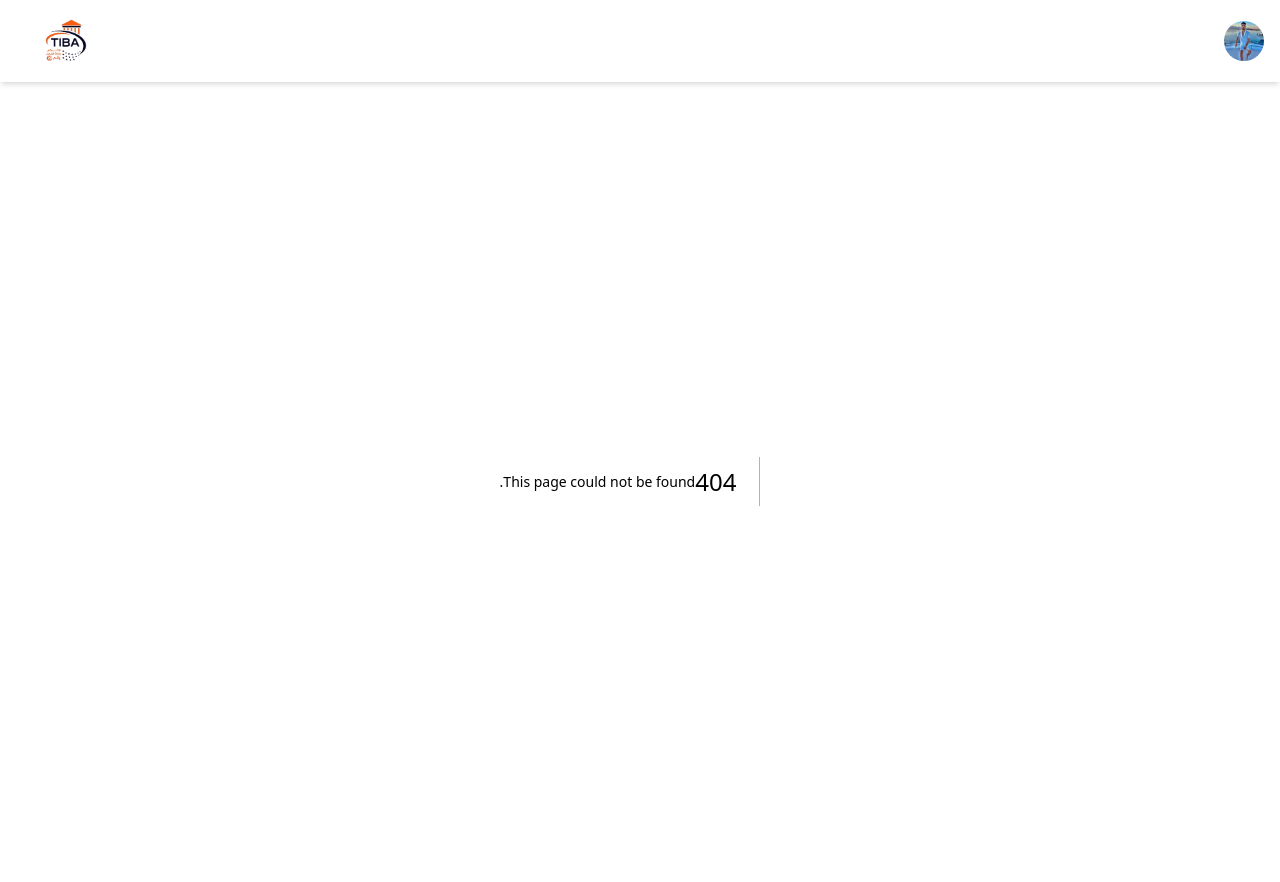
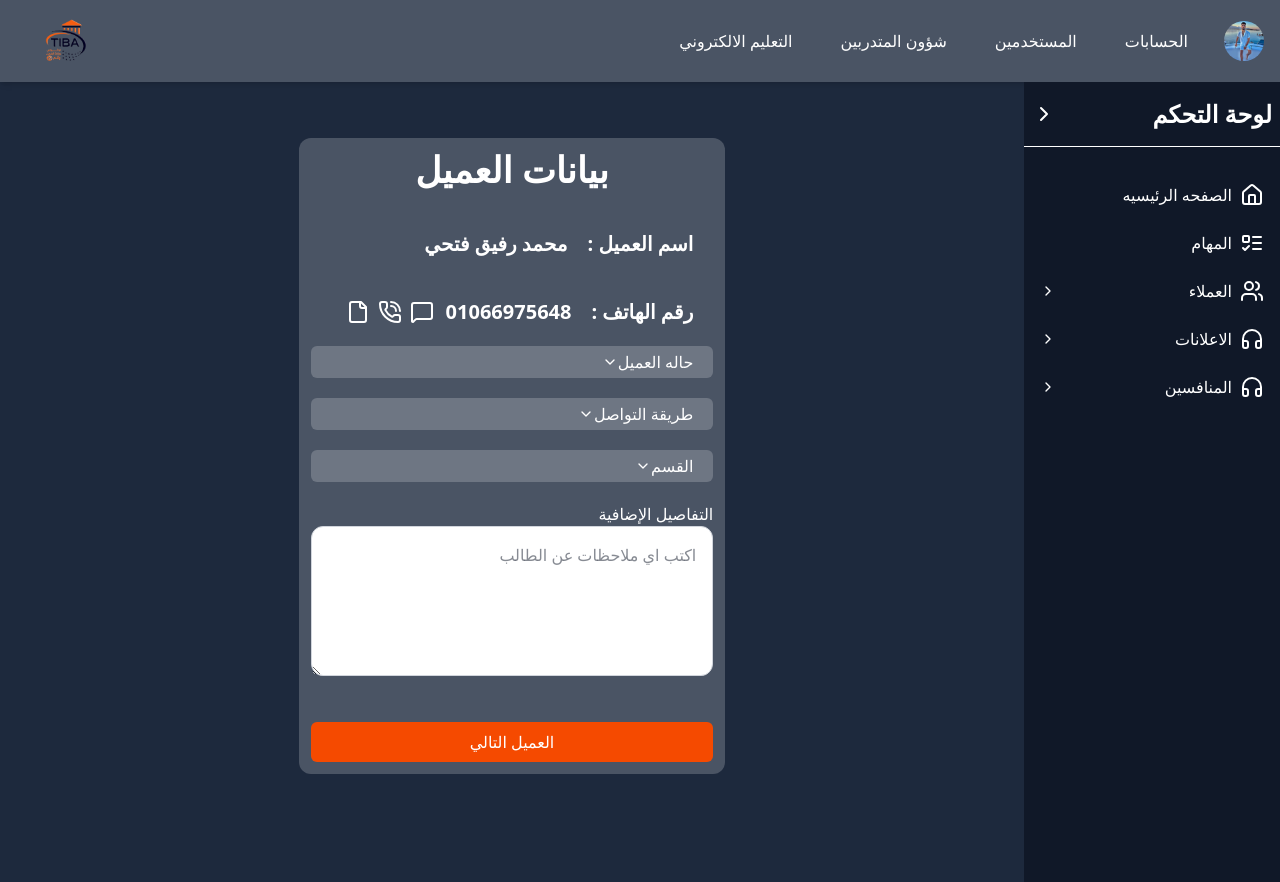
Before and after one commit to mohamedrafik-lgtm/ERP-system, a Next.js app: page /dashboard/NewClients in a window 1280 px wide. Before the commit this address had no page. Built offline with nearby package versions, Linux system fonts and the light colour scheme.

Commit message:
newClient and registerClient

```diff
--- /dev/null
+++ b/src/app/(MarketerControlPanel)/dashboard/NewClients/page.tsx
@@ -0,0 +1,19 @@
+import { ClientData } from "@/components/dashboard/NewClients/ClientData"
+
+const NewClients = () => {
+
+    return (
+        <div>
+            <div className="xl:w-5/12 mx-auto mt-14 bg-white/20 rounded-xl p-3 space-y-5">
+                 <div>
+                    <h1 className="text-white text-center font-semibold text-4xl">بيانات العميل</h1>
+                 </div>
+                 <div>
+                    <ClientData name="محمد رفيق فتحي" phone="01066975648"/>
+                 </div>
+            </div>
+        </div>
+    )
+}
+
+export default NewClients
--- /dev/null
+++ b/src/app/(MarketerControlPanel)/dashboard/RegisteredClients/page.tsx
@@ -0,0 +1,23 @@
+import { Input } from "@/components/input";
+import {Search} from "lucide-react";
+
+const RegisteredClients = () => {
+    return (
+        <div>
+            <div className="w-9/12 space-y-8 mx-auto mt-14 bg-white/20 p-3 rounded-xl">
+                 <h1 className="text-4xl text-white text-center font-semibold">عملاء مسجلين</h1>
+                 <form>
+                     <label htmlFor="searchId" className="text-white text-xl mb-3">ابحث عن عميل</label>
+                     <div className="flex items-center mb-5 justify-center text-white mt-3  bg-white/20 rounded-md">
+                        <Input type="text" name="search" id="searchId" className="w-full border-none bg-white/20 "/>
+                        <button className="px-2 py-2 bg-white/20 hover:bg-white/40 rounded-l-md">
+                           <Search/>
+                        </button>
+                     </div>
+                 </form>
+            </div>
+        </div>
+    )
+}
+
+export default RegisteredClients;
--- a/src/app/(MarketerControlPanel)/dashboard/layout.tsx
+++ b/src/app/(MarketerControlPanel)/dashboard/layout.tsx
@@ -23,12 +23,12 @@ const items: NavItem[] = [
       {
         label: "عملاء جدد",
         icon: undefined,
-        url:''
+        url:'/dashboard/NewClients'
       },
       {
         label:'عملاء مسجلين',
         icon:undefined,
-        url:""
+        url:"/dashboard/RegisteredClients"
       }
     ]
   },
--- /dev/null
+++ b/src/components/dashboard/NewClients/ClientData.tsx
@@ -0,0 +1,58 @@
+import FilterButton from "@/components/ui/filterButton";
+import {MessageSquare,PhoneCall,File,Newspaper} from "lucide-react";
+
+
+interface IProps{
+    name: string,
+    phone:string
+}
+
+export const ClientData =({name,phone}:IProps) => {
+    return (
+        <div>
+             <div className="text-white flex space-x-5 p-5">
+                <div>
+                   <span className="text-xl font-semibold">اسم العميل :</span>
+                </div>
+                <p className="text-xl font-semibold">{name}</p>
+             </div>
+             <div className="text-white flex space-x-5 p-5">
+                <div>
+                   <span className="text-xl font-semibold">رقم الهاتف :</span>
+                </div>
+                <div className="flex space-x-3 items-center">
+                    <p className="text-xl font-semibold">{phone}</p>
+                    <div className="flex space-x-2">
+                        <MessageSquare/>
+                        <PhoneCall/>
+                        <File/>
+                    </div>
+                </div>
+             </div>
+             <div className="flex flex-col space-y-5">
+               <FilterButton label="حاله العميل" options={['متزوج','اعزب']}
+                className="w-full px-5 flex items-center py-1 text-white bg-white/20 rounded-md"
+                paramKey={"state"}/>
+
+                <FilterButton label="طريقة التواصل" options={['اعلان ممول','داتا','وتساب']}
+                className="w-full px-5 flex items-center py-1 text-white bg-white/20 rounded-md"
+                paramKey={"state"}/>
+
+                <FilterButton label="القسم" options={['مساعد خدمات صحيه','تكنولوجيا معلومات']}
+                className="w-full px-5 flex items-center py-1 text-white bg-white/20 rounded-md"
+                paramKey={"state"}/>
+             </div>
+             <div className="text-white space-y-2 mt-5">
+               <label htmlFor="Notes">التفاصيل الإضافية</label>
+               <textarea
+                  id={'Notes'}
+                  placeholder={'اكتب اي ملاحظات عن الطالب'}
+                  className="w-full min-h-[150px] p-4 rounded-xl border border-gray-300 dark:border-gray-600 bg-white dark:bg-white/20 text-gray-900 dark:text-white resize-y focus:outline-none focus:ring-2 focus:ring-blue-500"
+                />
+            </div>
+            <button className="text-white w-full text-center py-2 rounded-md bg-orange-600 hover:bg-orange-700 transition-all duration-300 mt-10">
+                   العميل التالي
+            </button>
+        </div>
+    )
+}
```
